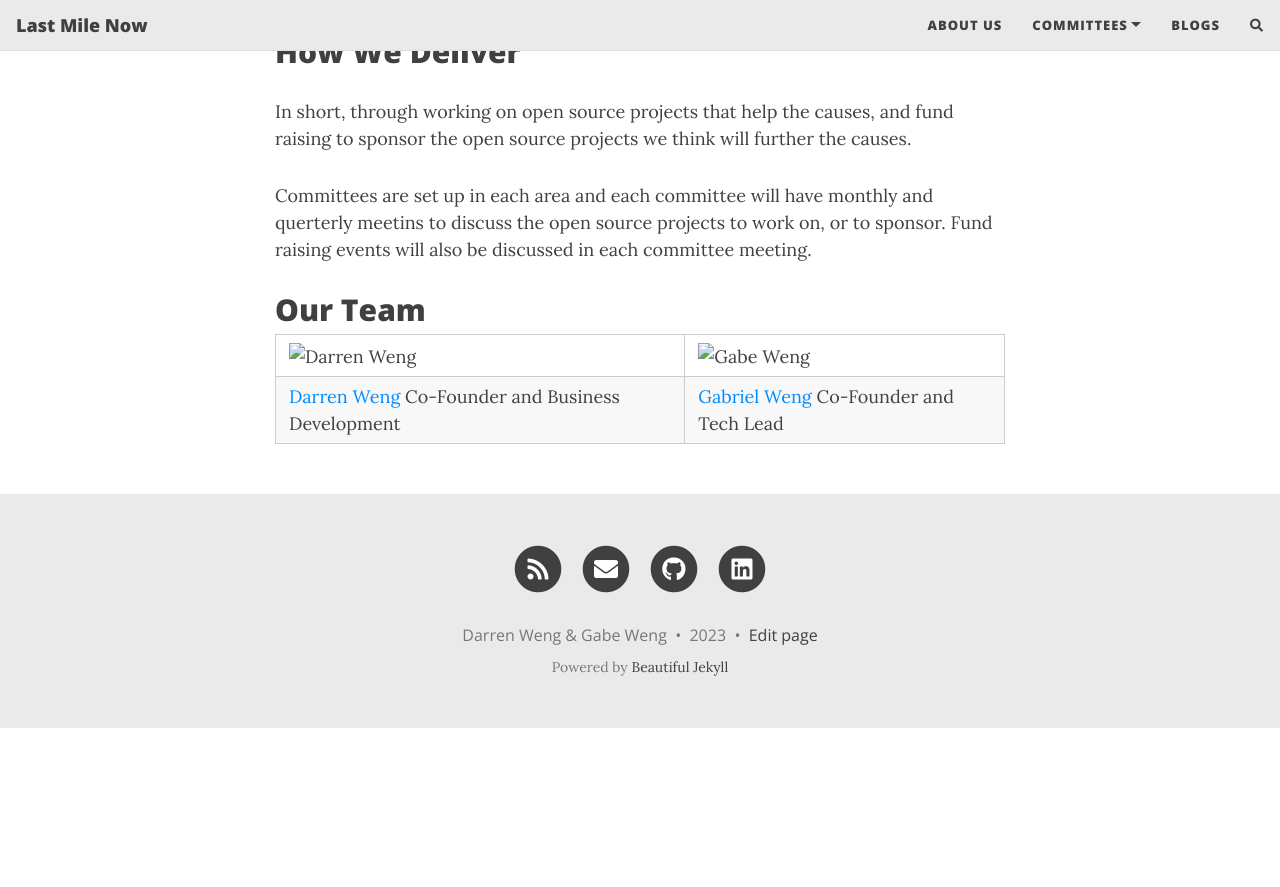
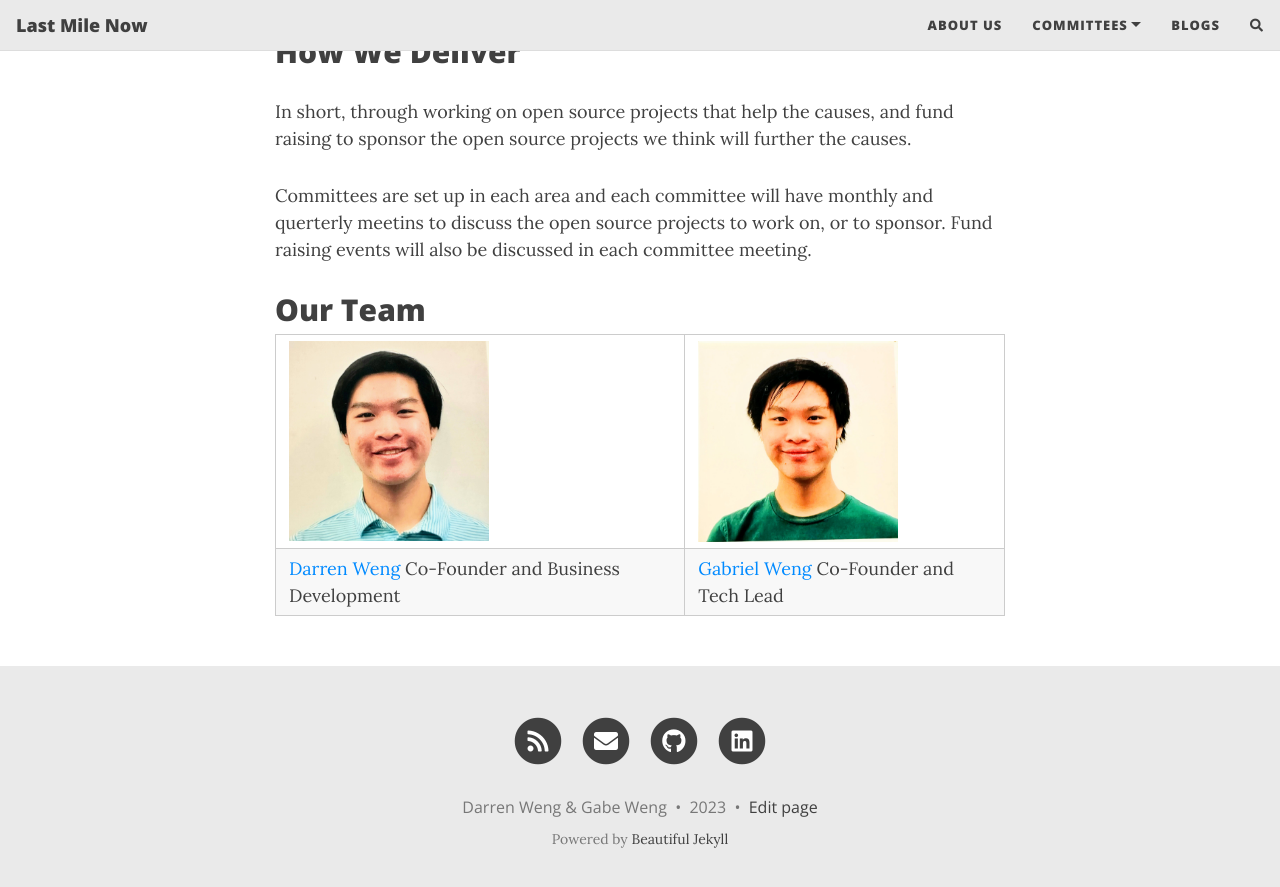
Before and after one commit to LastMileNow/lastmilenow.github.io, a Jekyll site: the page built from about.md, in a window 1280 px wide and 900 px high, scrolled down 712 px. Shown: the top 887 px of the window. Built offline with Jekyll 4.4.1, drawn with Linux system fonts in a browser that asks for light colours; nearby versions of some CDN libraries; comment, search, counter and statistics services are not loaded; before the commit the page ends 1440 px from its top, so only the background shows below that.

Commit message:
Update about.md

```diff
--- a/about.md
+++ b/about.md
@@ -22,5 +22,5 @@ Committees are set up in each area and each committee will have monthly and quer
 ## Our Team
 
 | --- | --- |
-| <img src="assets/img/darren_weng.jpg"  alt="Darren Weng" width=200/> | <img src="assets/img/gabeweng.jpg" alt="Gabe Weng" width=200/> |
+| <img src="https://raw.githubusercontent.com/LastMileNow/lastmilenow.github.io/main/assets/img/darren_weng.jpg"  alt="Darren Weng" width=200/> | <img src="https://raw.githubusercontent.com/LastMileNow/lastmilenow.github.io/main/assets/img/gabeweng.jpg" alt="Gabe Weng" width=200/> |
 [Darren Weng](https://www.darrenweng.com) Co-Founder and Business Development |[Gabriel Weng](https://www.gabrielweng.com)  Co-Founder and Tech Lead |
```
